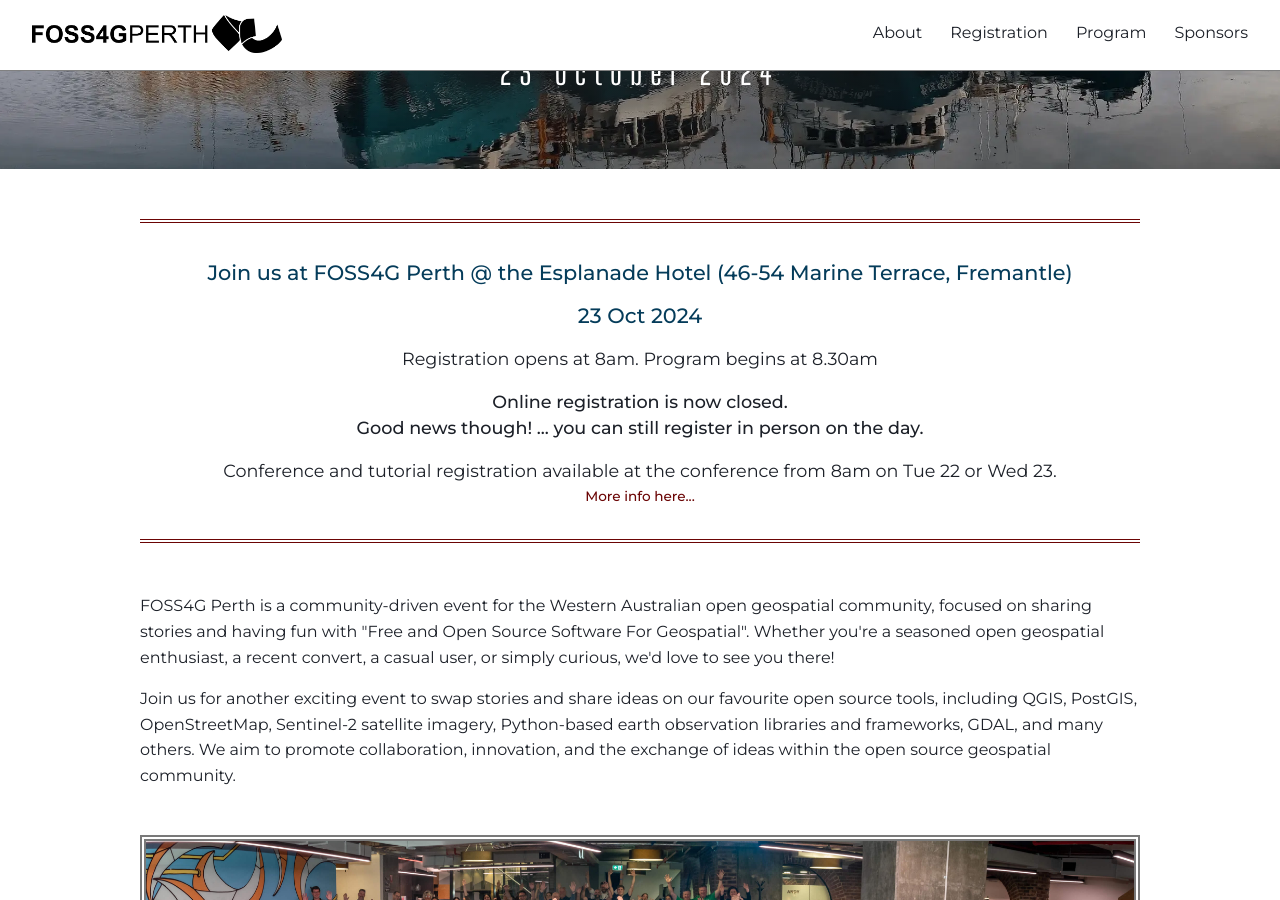
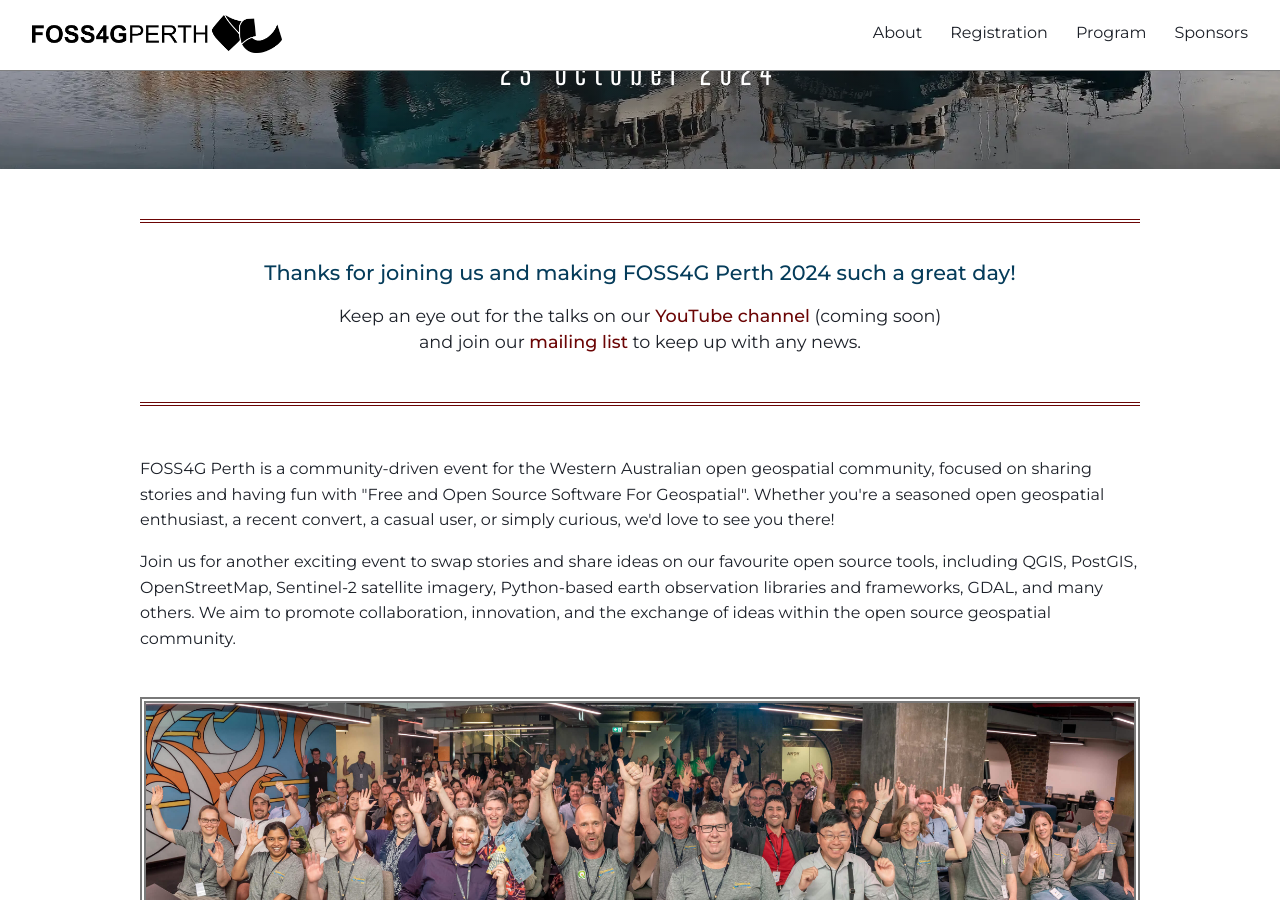
Before and after one commit to foss4g-perth-org/foss4g-perth-org.github.io, a Jekyll site: the page built from index.md, in a window 1280 px wide and 900 px high, scrolled down 302 px. Built offline with Jekyll 4.4.1, drawn with Linux system fonts in a browser that asks for light colours; some web fonts are replaced; comment, search, counter and statistics services are not loaded.

Commit message:
Add youtube

```diff
--- a/_config.yml
+++ b/_config.yml
@@ -23,6 +23,7 @@ slack: 'Geogeeks'
 linkedin: 'FOSS4G Perth'
 email: 'admin@foss4g-perth.org'
 header_logo: 'assets/img/FOSS4G_Perth_logo_black.png'
+youTube: 'https://www.youtube.com/@FOSS4GPerth/videos'
 
 # Google Analytics
 google_analytics: G-JCXFYD6H36
--- a/_includes/social.html
+++ b/_includes/social.html
@@ -23,4 +23,12 @@
     </a>
   </div>
   {% endif %}
+
+  {% if site.youTube %}
+  <div class="icons">
+    <a title="YouTube" href={{site.youTube}} target="_blank" rel="noreferrer">
+      <img src="/assets/img/social_media_logos/youTube.png" alt="YouTube">
+    </a>
+  </div>
+  {% endif %}
 </div>
--- a/index.md
+++ b/index.md
@@ -9,12 +9,8 @@ id: home
 
   <div class="news-box-wrapper">
       <div class="news-box">
-        <h2>Join us at FOSS4G Perth @ the Esplanade Hotel (46-54 Marine Terrace, Fremantle) </h2>
-        <h2>23 Oct 2024</h2>
-        <p>Registration opens at 8am. Program begins at 8.30am</p>
-        <p class="bold">Online registration is now closed. <br>Good news though! ... you can still register in person on the day.</p>
-        <div>Conference and tutorial registration available at the conference from 8am on Tue 22 or Wed 23.</div>
-        <div class="small"><a href="/registration">More info here...</a></div>
+        <h2>Thanks for joining us and making FOSS4G Perth 2024 such a great day!</h2>
+        <p>Keep an eye out for the talks on our <a href="https://www.youtube.com/@FOSS4GPerth/videos">YouTube channel</a> (coming soon)<br> and join our <a href="#signup">mailing list</a> to keep up with any news.</p>
       </div>
   </div>
 
```
Also changed, not shown: assets/img/social_media_logos/youTube.png (added).
